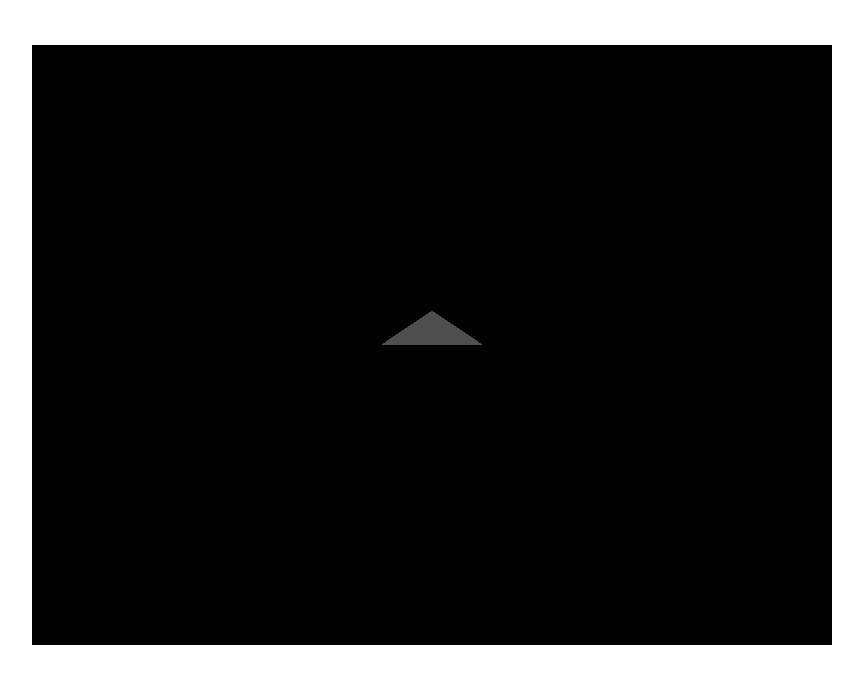
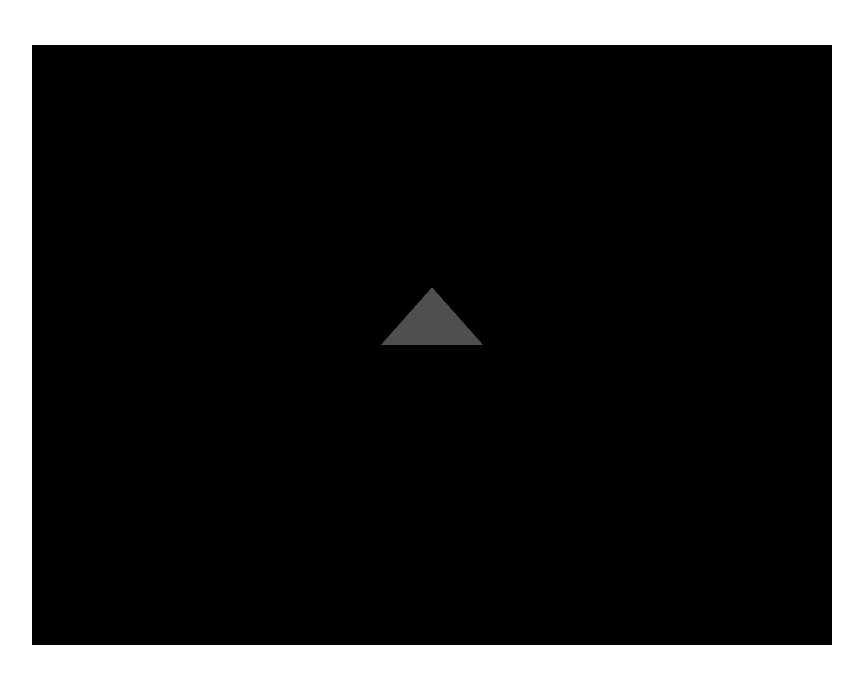
Before and after one commit to gitsome/webgl_presentation_demo, a plain HTML site: page index.html in a window 1280 px wide. Shown: the whole page, without its empty margins (208-1071 px from the left). Drawn offline with Linux system fonts and the light colour scheme.

Commit message:
small tweaks

```diff
--- a/scripts/Demo.js
+++ b/scripts/Demo.js
@@ -12,7 +12,9 @@ var OrbitControls = OrbitControls || {};
         canvasContainer = $('.canvas-container');
 
         // setup the WebGL 3D context
-        var renderer = new THREE.WebGLRenderer();
+        var renderer = new THREE.WebGLRenderer({
+            antialias: true
+        });
         renderer.setSize(canvasContainer.width(), canvasContainer.height());
         canvasContainer.append(renderer.domElement);
 
@@ -41,10 +43,10 @@ var OrbitControls = OrbitControls || {};
         // add the vertices
         geometry.vertices.push(new THREE.Vector3(-10, 0, 0));
         geometry.vertices.push(new THREE.Vector3(10, 0, 0));
-        geometry.vertices.push(new THREE.Vector3(0, 10, 0));
+        geometry.vertices.push(new THREE.Vector3(0, Math.sqrt(300), 0));
 
         // designate the faces by vertex indices
-        geometry.faces.push(new THREE.Face3( 0, 1, 2 ));
+        geometry.faces.push(new THREE.Face3(0, 1, 2));
 
         // use ThreeJS to populate the normals array for use in the phong shader
         geometry.computeFaceNormals();
```
Also changed, not shown: index.html (+0 -2 lines).
